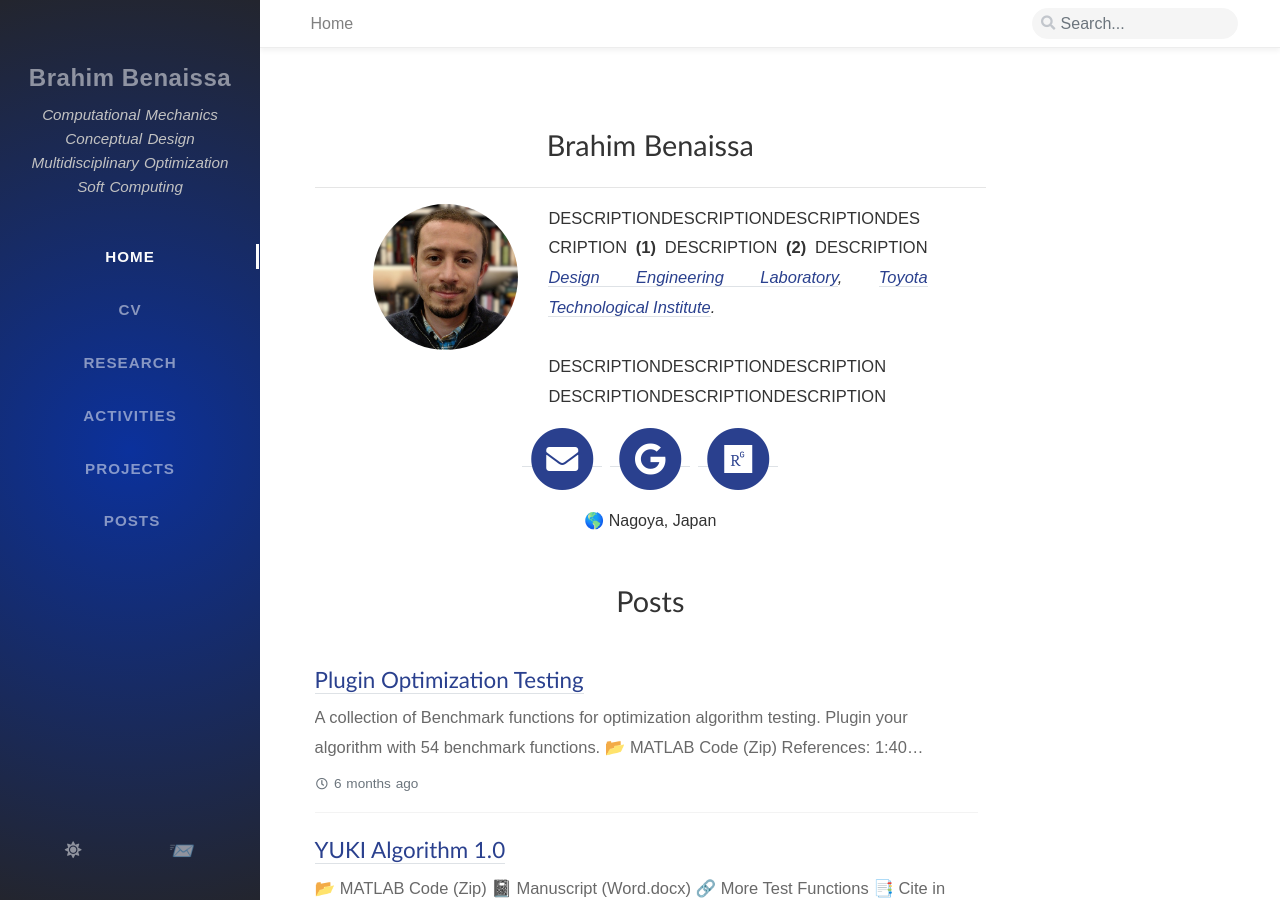
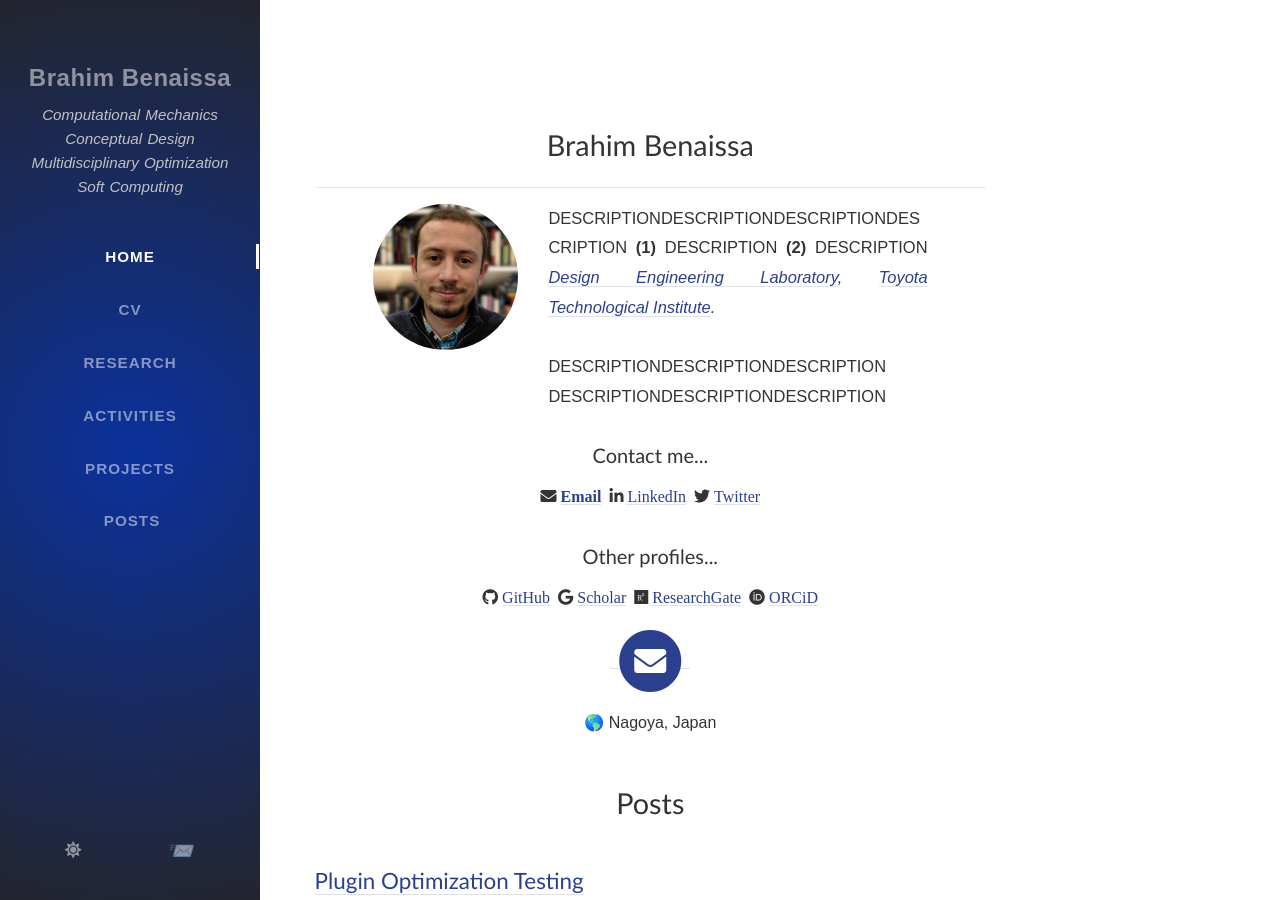
Before and after one commit to Brahim-Benaissa/Brahim-Benaissa.github.io, a Jekyll site: the page built from index.html, in a window 1280 px wide and 900 px high. Built offline with Jekyll 4.4.1, drawn with Linux system fonts in a browser that asks for light colours; nearby versions of some CDN libraries; some web fonts are replaced; the list of posts is cut into pages by our own code; comment, search, counter and statistics services are not loaded.

Commit message:
Update home.html

```diff
--- a/_layouts/home.html
+++ b/_layouts/home.html
@@ -28,6 +28,51 @@ layout: page
   </div> <!-- #page -->
 </div><!-- .col-12 -->
 
+
+<h3 class="dynamic-title d-flex justify-content-center">
+  Contact me...
+</h3>
+
+<div class="d-flex justify-content-center">
+  <ul class="list-inline mb-12">
+    <li class="list-inline-item">
+      {% assign email = site.social.email | split: '@' %}
+      <div class="fa fa-envelope">
+        <a target="_blank" rel="noopener noreferrer" href="javascript:window.open('mailto:' + ['{{ email[0] }}','{{ email[1] }}'].join('@'))"> Email </a>
+      </div>
+    </li>
+    <li class="list-inline-item"> <div class="fab fa-linkedin-in">
+      <a target="_blank" rel="noopener noreferrer"  href="https://linkedin.com/in/{{ site.linkedin.username }}"> LinkedIn </a>
+      </div> </li>
+    <li class="list-inline-item"> <div class="fab fa-twitter">
+      <a target="_blank" rel="noopener noreferrer"  href="https://twitter.com/{{ site.twitter.username }}"> Twitter </a>
+      </div> </li>
+  </ul>
+</div>
+
+<h3 class="dynamic-title d-flex justify-content-center">
+  Other profiles...
+</h3>
+
+<div class="d-flex justify-content-center">
+  <ul class="list-inline mb-12">
+    <li class="list-inline-item"> <div class="fab fa-github">
+      <a target="_blank" rel="noopener noreferrer" href="https://github.com/{{ site.github.username }}"> GitHub </a>
+    </div> </li>
+    <li class="list-inline-item"> <div class="fab fa-google">
+    <a target="_blank" rel="noopener noreferrer" href="https://scholar.google.com/citations?user=QA9Pf4gAAAAJ&hl=en"> Scholar </a>
+    </div> </li>
+    <li class="list-inline-item"> <div class="fab fa-researchgate">
+    <a target="_blank" rel="noopener noreferrer" href="https://www.researchgate.net/profile/Luis-Quintero-4"> ResearchGate </a>
+    </div> </li>
+    <li class="list-inline-item"> <div class="fab fa-orcid">
+    <a target="_blank" rel="noopener noreferrer" href="https://orcid.org/0000-0002-6047-2793"> ORCiD </a>
+    </div> </li>
+</ul>
+</div>
+
+
+
 <div class="d-flex justify-content-center">
   <ul class="list-inline list-social-icons mb-12">
     <li class="list-inline-item">
@@ -36,22 +81,6 @@ layout: page
         <span class="fa-stack fa-2x">
           <i class="fa fa-circle fa-stack-2x"></i>
           <i class="fa fa-envelope fa-stack-1x fa-inverse"></i>
-        </span>
-      </a>
-    </li>
-    <li class="list-inline-item">
-      <a target="_blank" rel="noopener noreferrer" href="https://scholar.google.com/citations?user=QA9Pf4gAAAAJ&hl=en">
-        <span class="fa-stack fa-2x">
-          <i class="fa fa-circle fa-stack-2x"></i>
-          <i class="fab fa-google fa-stack-1x fa-inverse"></i>
-        </span>
-      </a>
-    </li>
-    <li class="list-inline-item">
-      <a target="_blank" rel="noopener noreferrer" href="https://www.researchgate.net/profile/Brahim-Benaissa">
-        <span class="fa-stack fa-2x">
-          <i class="fa fa-circle fa-stack-2x"></i>
-          <i class="fab fa-researchgate fa-stack-1x fa-inverse"></i>
         </span>
       </a>
     </li>
```
